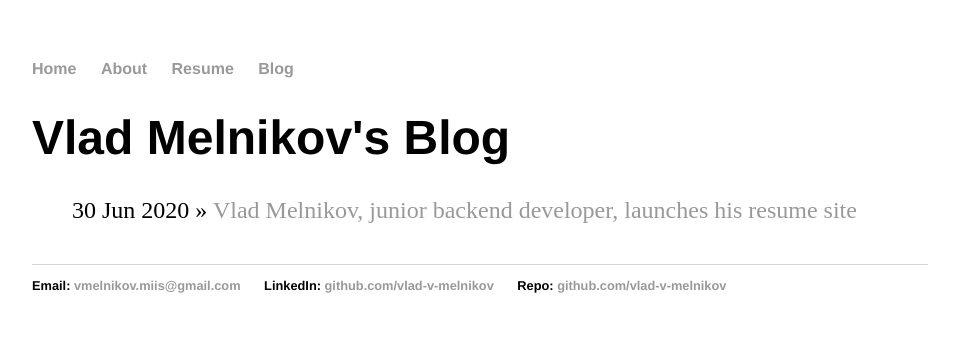
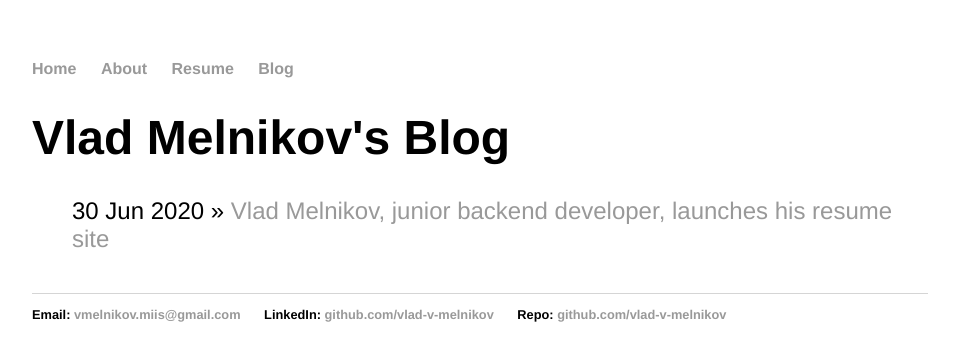
Before and after one commit to vlad-v-melnikov/vlad-v-melnikov.github.io, a Jekyll site: the page built from blog/index.html, in a window 1280 px wide. Shown: the top 361 px of the page, without its empty margins (160-1119 px from the left). Built offline with Jekyll 4.4.1, drawn with Linux system fonts in a browser that asks for light colours.

Commit message:
Changed font and spacing

```diff
--- a/css/main.css
+++ b/css/main.css
@@ -1,6 +1,7 @@
 body {
     margin: 60px auto;
     width: 70%;
+    font-family:'Helvetica', 'Arial', 'Sans-Serif';
 }
 nav ul, footer ul {
     font-family:'Helvetica', 'Arial', 'Sans-Serif';
@@ -36,8 +37,14 @@ footer {
 ul.posts {
     margin: 20px auto 40px;
     font-size: 1.5em;
+    font-family:'Helvetica', 'Arial', 'Sans-Serif';
 }
 
 ul.posts li {
     list-style: none;
+    font-family:'Helvetica', 'Arial', 'Sans-Serif';
 }
+
+li {
+    margin: 10px 0;
+}
```
Also changed, not shown: 2 other files.
